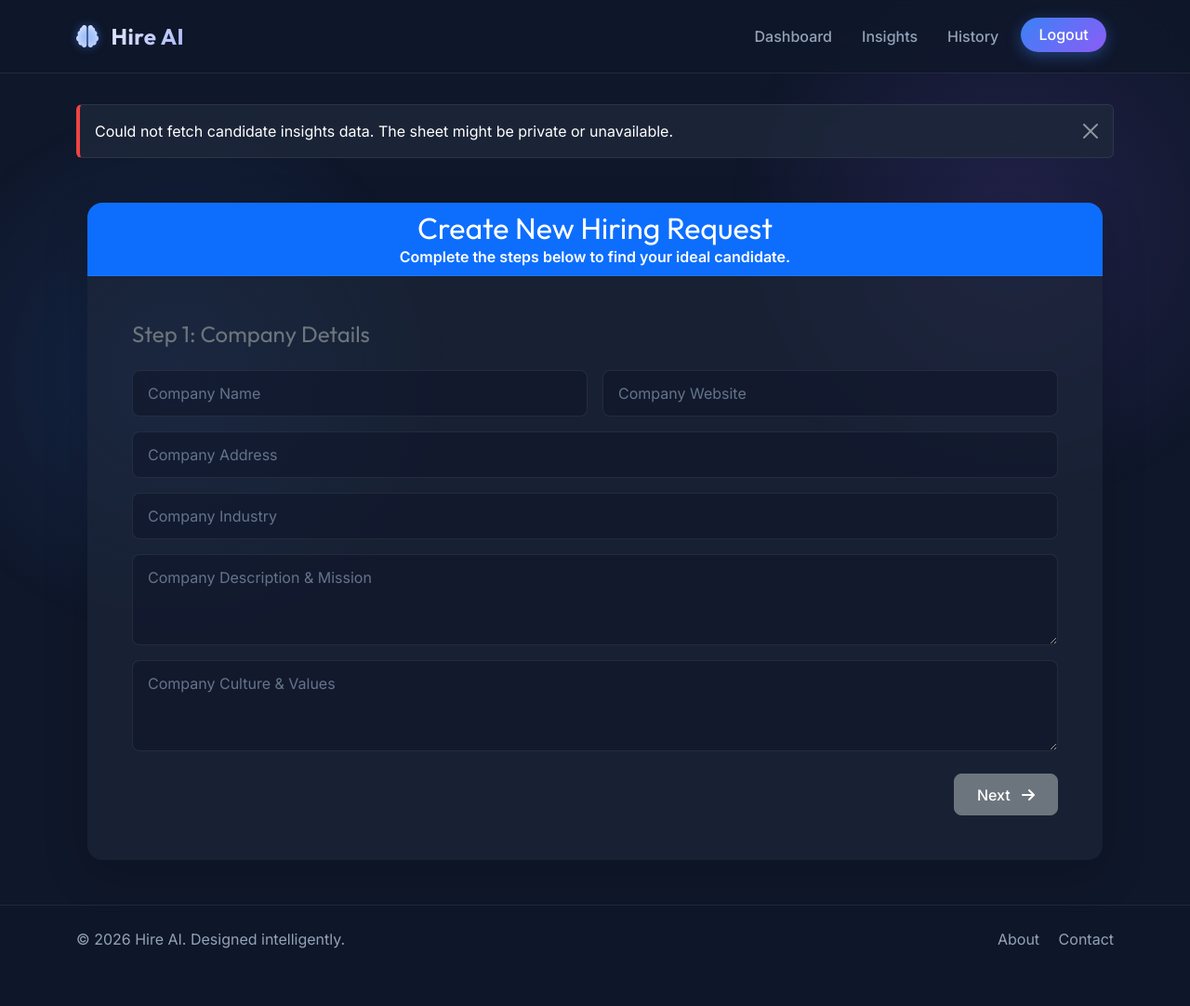
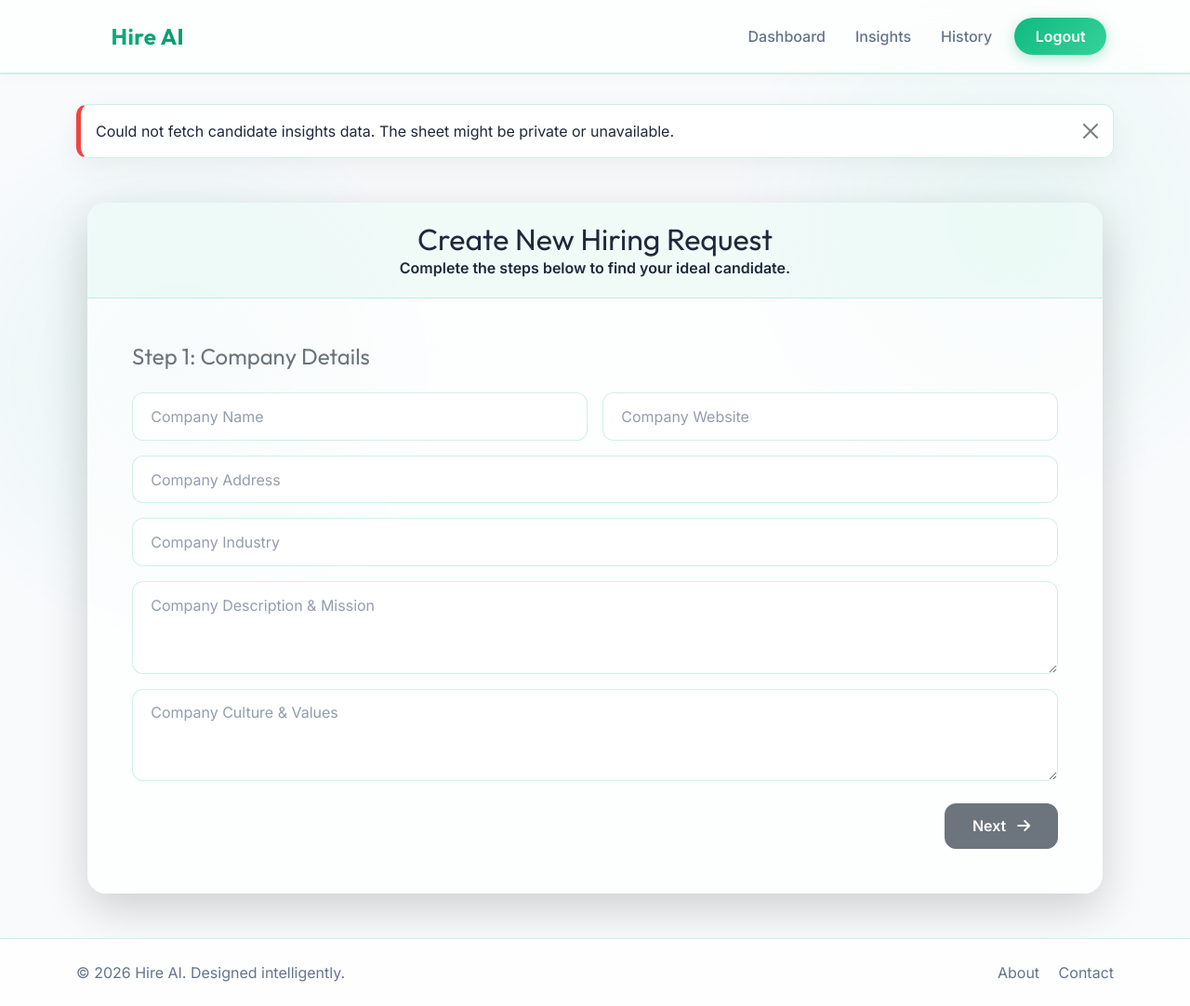
Before and after one commit to Jitesh52142/HIRE-AI-LEATEST, a Flask app: page /candidate-insights in a window 1280 px wide. Shown: the whole page at 93% size. Before the commit the page ends 1020 px from the top, so only its background shows below. Run offline with Flask 3, Linux system fonts and the light colour scheme; the visitor is signed in with stand-in values (Sample User, id 1); data that the repository does not hold is empty; some libraries are stand-ins or nearby versions.

Commit message:
update ui

```diff
--- a/app/static/css/style.css
+++ b/app/static/css/style.css
@@ -1,20 +1,20 @@
-/* style.css - Premium Glassmorphism Dark Theme */
+/* style.css - Premium Glassmorphism Green & White Light Theme */
 :root {
-    --bg-dark: #0f172a;
-    --bg-darker: #020617;
-    --primary: #3b82f6;
-    --primary-hover: #2563eb;
-    --accent: #8b5cf6;
-    --text-main: #f8fafc;
-    --text-muted: #94a3b8;
-    --glass-bg: rgba(30, 41, 59, 0.6);
-    --glass-border: rgba(255, 255, 255, 0.08);
-    --glass-shadow: 0 8px 32px rgba(0, 0, 0, 0.3);
+    --bg-light: #f8fafc;
+    --bg-white: #ffffff;
+    --primary: #10b981; /* Emerald 500 */
+    --primary-hover: #059669; /* Emerald 600 */
+    --accent: #34d399; /* Emerald 400 */
+    --text-main: #1e293b; /* Slate 800 */
+    --text-muted: #64748b; /* Slate 500 */
+    --glass-bg: rgba(255, 255, 255, 0.7);
+    --glass-border: rgba(16, 185, 129, 0.2);
+    --glass-shadow: 0 8px 32px rgba(16, 185, 129, 0.1);
 }
 
-body.premium-dark {
+body.premium-light {
     font-family: 'Inter', sans-serif;
-    background-color: var(--bg-dark);
+    background-color: var(--bg-light);
     color: var(--text-main);
     min-height: 100vh;
     display: flex;
@@ -25,6 +25,7 @@ body.premium-dark {
 
 h1, h2, h3, h4, h5, h6, .navbar-brand {
     font-family: 'Outfit', sans-serif;
+    color: var(--text-main);
 }
 
 /* Background Glow Effect */
@@ -32,33 +33,35 @@ h1, h2, h3, h4, h5, h6, .navbar-brand {
     position: fixed;
     top: 0; left: 0; width: 100vw; height: 100vh;
     z-index: -1;
-    background: radial-gradient(circle at 15% 50%, rgba(59, 130, 246, 0.15), transparent 25%),
-                radial-gradient(circle at 85% 30%, rgba(139, 92, 246, 0.15), transparent 25%);
+    background: radial-gradient(circle at 15% 50%, rgba(16, 185, 129, 0.08), transparent 25%),
+                radial-gradient(circle at 85% 30%, rgba(52, 211, 153, 0.08), transparent 25%);
     background-attachment: fixed;
 }
 
 /* Glass Navbar */
 .glass-navbar {
-    background: rgba(15, 23, 42, 0.75);
+    background: rgba(255, 255, 255, 0.75);
     backdrop-filter: blur(16px);
     -webkit-backdrop-filter: blur(16px);
-    border-bottom: 1px solid var(--glass-border);
+    border-bottom: 2px solid var(--glass-border);
     padding: 1rem 0;
     transition: all 0.3s ease;
+    box-shadow: 0 4px 15px rgba(0, 0, 0, 0.02);
 }
 
 .brand-text {
     font-size: 1.5rem;
-    color: #fff !important;
+    color: var(--text-main) !important;
     letter-spacing: 0.5px;
-    background: linear-gradient(135deg, #fff, #a5b4fc);
+    background: linear-gradient(135deg, var(--primary), var(--primary-hover));
     -webkit-background-clip: text;
+    background-clip: text;
     -webkit-text-fill-color: transparent;
 }
 
 .brand-icon {
     color: var(--primary);
-    text-shadow: 0 0 10px rgba(59, 130, 246, 0.5);
+    filter: drop-shadow(0 0 5px rgba(16, 185, 129, 0.3));
 }
 
 .custom-toggler {
@@ -78,13 +81,13 @@ h1, h2, h3, h4, h5, h6, .navbar-brand {
     transition: color 0.3s ease;
 }
 .glass-link:hover {
-    color: #fff !important;
+    color: var(--primary) !important;
 }
 
 .glass-link::after {
     content: '';
     position: absolute; width: 0; height: 2px;
-    bottom: 0; left: 50%;
+    bottom: -5px; left: 50%;
     background: var(--primary);
     transition: all 0.3s ease;
     transform: translateX(-50%);
@@ -96,14 +99,17 @@ h1, h2, h3, h4, h5, h6, .navbar-brand {
 .btn-register, .btn-logout {
     background: linear-gradient(135deg, var(--primary), var(--accent));
     color: #fff !important;
+    border: none;
     border-radius: 50px;
-    padding: 0.4rem 1.2rem !important;
-    box-shadow: 0 4px 15px rgba(59, 130, 246, 0.4);
+    padding: 0.5rem 1.4rem !important;
+    box-shadow: 0 4px 15px rgba(16, 185, 129, 0.3);
+    font-weight: 600;
 }
 .btn-register::after, .btn-logout::after { display: none; }
 .btn-register:hover, .btn-logout:hover {
     transform: translateY(-2px);
-    box-shadow: 0 6px 20px rgba(139, 92, 246, 0.5);
+    box-shadow: 0 6px 20px rgba(16, 185, 129, 0.4);
+    color: #fff !important;
 }
 
 .admin-link {
@@ -116,85 +122,95 @@ h1, h2, h3, h4, h5, h6, .navbar-brand {
     backdrop-filter: blur(12px);
     -webkit-backdrop-filter: blur(12px);
     border: 1px solid var(--glass-border);
-    border-radius: 16px;
+    border-radius: 20px;
     box-shadow: var(--glass-shadow);
     color: var(--text-main);
     transition: transform 0.3s ease, box-shadow 0.3s ease;
+    overflow: hidden;
 }
 .card:hover {
     transform: translateY(-5px);
-    box-shadow: 0 12px 40px rgba(0, 0, 0, 0.4);
+    box-shadow: 0 15px 45px rgba(16, 185, 129, 0.15);
 }
 .card-header {
-    background: rgba(255, 255, 255, 0.03);
+    background: rgba(16, 185, 129, 0.05);
     border-bottom: 1px solid var(--glass-border);
-    border-radius: 16px 16px 0 0 !important;
+    border-radius: 20px 20px 0 0 !important;
     font-weight: 600;
+    padding: 1.25rem;
 }
 .card-body, .card-footer {
     background: transparent;
     border-top: none;
+    padding: 1.5rem;
 }
 
 /* Forms */
 .form-control, .form-select {
-    background: rgba(15, 23, 42, 0.6);
+    background: rgba(255, 255, 255, 0.9);
     border: 1px solid var(--glass-border);
     color: var(--text-main);
-    border-radius: 8px;
-    padding: 0.75rem 1rem;
+    border-radius: 12px;
+    padding: 0.8rem 1.2rem;
     transition: all 0.3s ease;
 }
 .form-control:focus, .form-select:focus {
-    background: rgba(15, 23, 42, 0.8);
+    background: #fff;
     border-color: var(--primary);
-    box-shadow: 0 0 0 3px rgba(59, 130, 246, 0.25);
-    color: #fff;
+    box-shadow: 0 0 0 4px rgba(16, 185, 129, 0.15);
+    color: var(--text-main);
 }
 .form-control::placeholder {
-    color: #64748b;
+    color: var(--text-muted);
+    opacity: 0.7;
 }
 
 /* Buttons */
 .btn {
-    border-radius: 8px;
-    font-weight: 500;
+    border-radius: 12px;
+    font-weight: 600;
     transition: all 0.3s ease;
-    padding: 0.6rem 1.5rem;
+    padding: 0.7rem 1.8rem;
 }
 .btn-primary {
     background: var(--primary);
     border: none;
-    box-shadow: 0 4px 12px rgba(59, 130, 246, 0.3);
+    box-shadow: 0 4px 12px rgba(16, 185, 129, 0.3);
+    color: #fff;
 }
 .btn-primary:hover {
     background: var(--primary-hover);
     transform: translateY(-2px);
-    box-shadow: 0 6px 16px rgba(59, 130, 246, 0.4);
+    box-shadow: 0 6px 16px rgba(16, 185, 129, 0.4);
+    color: #fff;
 }
 .btn-outline-primary {
     color: var(--primary);
-    border-color: var(--primary);
+    border: 2px solid var(--primary);
+    background: transparent;
 }
 .btn-outline-primary:hover {
     background: var(--primary);
     color: #fff;
 }
-.btn-success { background: #10b981; border: none; }
-.btn-danger { background: #ef4444; border: none; }
+.btn-success { background: #10b981; border: none; color: #fff; }
+.btn-danger { background: #ef4444; border: none; color: #fff; }
 .btn-warning { background: #f59e0b; border: none; color: #fff;}
 
 /* Flash Messages */
 .glass-alert {
-    background: rgba(30, 41, 59, 0.8);
+    background: rgba(255, 255, 255, 0.9);
     backdrop-filter: blur(10px);
     border: 1px solid var(--glass-border);
-    color: #fff;
-    border-left: 4px solid var(--primary);
+    color: var(--text-main);
+    border-left: 5px solid var(--primary);
+    border-radius: 12px;
+    box-shadow: 0 10px 30px rgba(0,0,0,0.05);
 }
 .alert-success { border-left-color: #10b981; }
 .alert-danger { border-left-color: #ef4444; }
 .alert-warning { border-left-color: #f59e0b; }
+.btn-close { filter: none !important; }
 
 /* Tables */
 .table {
@@ -202,25 +218,29 @@ h1, h2, h3, h4, h5, h6, .navbar-brand {
     vertical-align: middle;
 }
 .table thead th {
-    border-bottom: 1px solid var(--glass-border);
-    background: rgba(255, 255, 255, 0.05);
-    color: var(--text-muted);
-    font-weight: 600;
+    border-bottom: 2px solid var(--glass-border);
+    background: rgba(16, 185, 129, 0.03);
+    color: var(--primary);
+    font-weight: 700;
+    text-transform: uppercase;
+    font-size: 0.85rem;
+    letter-spacing: 0.5px;
 }
 .table td {
-    border-bottom: 1px solid rgba(255, 255, 255, 0.02);
+    border-bottom: 1px solid rgba(0,0,0,0.03);
     background: transparent;
+    padding: 1rem 0.75rem;
 }
 .table-hover tbody tr:hover {
-    background: rgba(255, 255, 255, 0.05);
-    color: #fff;
+    background: rgba(16, 185, 129, 0.05);
 }
 
 /* Footer */
 .glass-footer {
-    background: rgba(15, 23, 42, 0.5);
+    background: rgba(255, 255, 255, 0.8);
     backdrop-filter: blur(10px);
     border-top: 1px solid var(--glass-border);
+    padding: 2.5rem 0;
 }
 
 .footer-hover:hover {
@@ -239,11 +259,21 @@ h1, h2, h3, h4, h5, h6, .navbar-brand {
 
 /* Utilities */
 .text-muted { color: var(--text-muted) !important; }
-.bg-light { background: transparent !important; }
-.text-dark { color: #fff !important; }
+.bg-light { background: var(--bg-subtle) !important; }
+.text-dark { color: var(--text-main) !important; }
+.bg-primary { background-color: var(--primary) !important; }
+.text-primary { color: var(--primary) !important; }
+.border-primary { border-color: var(--primary) !important; }
+.btn-outline-light { color: var(--text-main); border-color: var(--glass-border); background: var(--glass-bg); }
+.btn-outline-light:hover { background: var(--bg-subtle); color: var(--primary); }
 
 /* Dashboard elements */
-.display-4 { font-weight: 700; background: linear-gradient(135deg, #fff, #cbd5e1); -webkit-background-clip: text; -webkit-text-fill-color: transparent; }
+.display-4 {
+    font-weight: 800;
+    background: linear-gradient(135deg, var(--text-main), var(--primary));
+    -webkit-background-clip: text;
+    -webkit-text-fill-color: transparent;
+}
 
 /* Multi-step form hide */
 .form-step {
@@ -260,10 +290,10 @@ h1, h2, h3, h4, h5, h6, .navbar-brand {
 
 /* Jumbotron */
 .jumbotron {
-    background: transparent;
-    padding: 4rem 2rem;
-    border-radius: 16px;
+    background: linear-gradient(135deg, rgba(255,255,255,0.9), rgba(16, 185, 129, 0.05));
+    padding: 4.5rem 2rem;
+    border-radius: 24px;
     border: 1px solid var(--glass-border);
-    box-shadow: inset 0 0 20px rgba(255,255,255,0.02);
-    margin-bottom: 2rem;
+    box-shadow: 0 20px 50px rgba(0,0,0,0.03);
+    margin-bottom: 2.5rem;
 }
--- a/app/templates/candidates/insights.html
+++ b/app/templates/candidates/insights.html
@@ -5,8 +5,8 @@
 {% block content %}
 <div class="container my-5">
     <div class="card shadow-lg border-0">
-        <div class="card-header bg-primary text-white text-center">
-            <h2 class="mb-0">Create New Hiring Request</h2>
+        <div class="card-header text-center">
+            <h2 class="mb-0 text-dark">Create New Hiring Request</h2>
             <p class="mb-0">Complete the steps below to find your ideal candidate.</p>
         </div>
         <div class="card-body p-4 p-md-5">
--- a/app/templates/dashboard/dashboard.html
+++ b/app/templates/dashboard/dashboard.html
@@ -6,7 +6,7 @@
 <div class="container my-5">
     <div class="card shadow-lg border-0 glass-card">
         <div class="card-header text-center pt-4 pb-3">
-            <h2 class="mb-2 text-white"><i class="fas fa-file-contract text-primary me-2"></i> Create New Hiring Request</h2>
+            <h2 class="mb-2 text-dark"><i class="fas fa-file-contract text-primary me-2"></i> Create New Hiring Request</h2>
             <p class="mb-0 text-muted">Complete the steps below to find your ideal candidate with AI precision.</p>
         </div>
         <div class="card-body p-4 p-md-5">
--- a/app/templates/layouts/base.html
+++ b/app/templates/layouts/base.html
@@ -11,7 +11,7 @@
     <link href="https://fonts.googleapis.com/css2?family=Inter:wght@300;400;500;600&family=Outfit:wght@400;600;700&display=swap" rel="stylesheet">
     <link rel="stylesheet" href="{{ url_for('static', filename='css/style.css') }}">
 </head>
-<body class="premium-dark">
+<body class="premium-light">
     <div class="glow-bg"></div>
     <header>
         <nav class="navbar navbar-expand-lg fixed-top glass-navbar">
@@ -63,7 +63,7 @@
                 {% for category, message in messages %}
                     <div class="alert glass-alert alert-{{ category }} alert-dismissible fade show" role="alert">
                         {{ message }}
-                        <button type="button" class="btn-close btn-close-white" data-bs-dismiss="alert" aria-label="Close"></button>
+                        <button type="button" class="btn-close" data-bs-dismiss="alert" aria-label="Close"></button>
                     </div>
                 {% endfor %}
                 </div>
```
Also changed, not shown: app/templates/main/index.html (+15 -14 lines).
